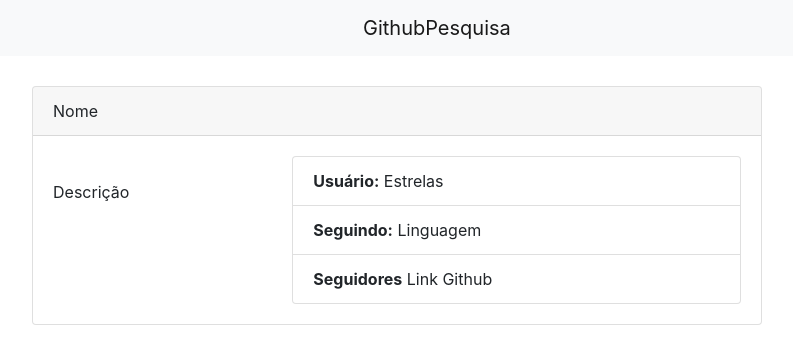
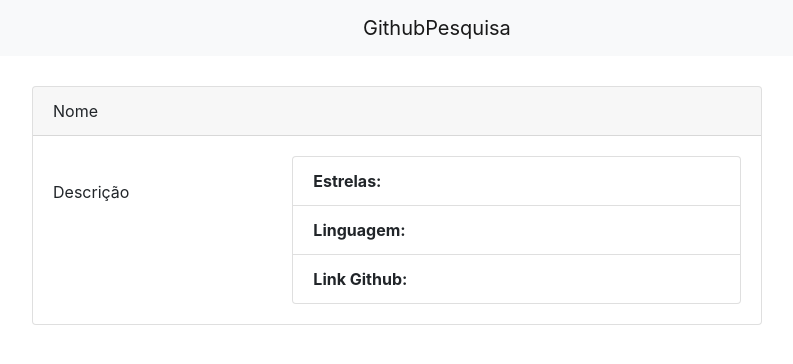
Before and after one commit to AugustoBondanca/challenge-concrete, an Angular app: page /detalhes in a window 1280 px wide. Shown: the top 364 px of the page, without its empty margins (53-846 px from the left). Built offline with nearby package versions, Linux system fonts and the light colour scheme.

Commit message:
adicionando os services no providers do app modeule

```diff
--- a/src/app/app.component.ts
+++ b/src/app/app.component.ts
@@ -3,12 +3,19 @@
 
 import { PesquisaGithubService } from './pesquisa-github/pesquisa-github.service';
 import { HttpModule } from '@angular/http'
+import { DetalheRepositorioService } from './detalhe-repositorio/detalhe-repositorio.service';
+import { RepositorioService } from './repositorio/repositorio.service';
 
 @Component({
   selector: 'app-root',
   templateUrl: './app.component.html',
   styleUrls: ['./app.component.css'],
-  providers: [PesquisaGithubService, HttpModule, PesquisaGithubComponent]
+  providers: [
+    PesquisaGithubService,
+    DetalheRepositorioService,
+    RepositorioService,
+    HttpModule,
+    PesquisaGithubComponent]
 })
 export class AppComponent {
   title = 'app';
--- a/src/app/detalhe-repositorio/detalhe-repositorio.component.html
+++ b/src/app/detalhe-repositorio/detalhe-repositorio.component.html
@@ -23,13 +23,13 @@
             <div class="col-md-8">
               <ul class="list-group">
                 <li class="list-group-item">
-                  <strong>Usuário:</strong> Estrelas
+                  <strong>Estrelas:</strong>
                 </li>
                 <li class="list-group-item">
-                  <strong>Seguindo:</strong> Linguagem
+                  <strong>Linguagem:</strong>
                 </li>
                 <li class="list-group-item">
-                  <strong>Seguidores</strong> Link Github
+                  <strong>Link Github:</strong>
                 </li>
               </ul>
             </div>
--- a/src/app/detalhe-repositorio/detalhe-repositorio.component.ts
+++ b/src/app/detalhe-repositorio/detalhe-repositorio.component.ts
@@ -4,6 +4,7 @@
 
 import { RepositorioService } from '../repositorio/repositorio.service';
 import { DetalheRepositorioService } from './detalhe-repositorio.service';
+import { RepositorioComponent } from '../repositorio/repositorio.component';
 
 @Component({
   selector: 'app-detalhe-repositorio',
@@ -12,12 +13,12 @@
 })
 export class DetalheRepositorioComponent implements OnInit {
 
-  detalheService: DetalheRepositorioService;
   detalhes: any;
   nomeCompleto: string;
 
-  constructor(private http: Http) {
-    this.detalheService = new DetalheRepositorioService(http);
+  constructor(
+    private http: Http) {
+
   }
 
   ngOnInit() {
--- a/src/app/repositorio/repositorio.component.ts
+++ b/src/app/repositorio/repositorio.component.ts
@@ -18,18 +18,12 @@
   usuario: string;
   repositorios = [];
   nomeCompleto: string;
-  repositorioService: RepositorioService;
-  detalheComponent: DetalheRepositorioComponent;
-  detalheService: DetalheRepositorioService;
 
   constructor(
     private http: Http,
     private pesquisaService: PesquisaGithubService,
-  ) {
-
-    this.repositorioService = new RepositorioService(http);
-    this.detalheComponent = new DetalheRepositorioComponent(http);
-    this.detalheService = new DetalheRepositorioService(http);
+    private repositorioService: RepositorioService,
+    private detalheService: DetalheRepositorioService) {
   }
 
   ngOnInit() {
```
